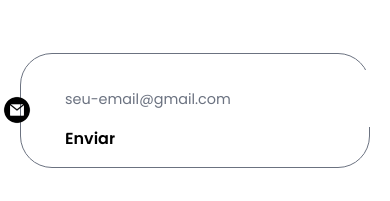
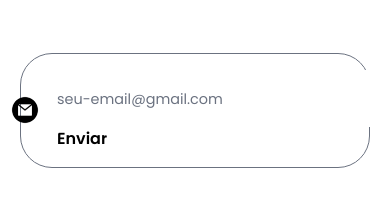
Before and after one commit to danielbelle/portfolio-reactjs-tailwindcss, a React (Create React App) app: page / in a window 390 px wide. Shown: the part 2952-3153 px from the top of the page. Built offline with nearby package versions, Linux system fonts and the light colour scheme.

Commit message:
v4.4 - width celphone ajusted4

```diff
--- a/src/Components/Contact.jsx
+++ b/src/Components/Contact.jsx
@@ -50,14 +50,14 @@ function Contact() {
         E-mail
       </h1>
       <div className="flex justify-center rounded-[32px] border-solid border-[0.1rem] border-gray-500 sm:m-auto bg-transparent m-5">
-        <div className="flex items-center justify-center gap-[1rem] m-[1rem]">
+        <div className="flex items-center justify-center gap-0 sm:gap-[1rem] m-[1rem]">
           <img
             src={Email}
             alt="Ícone E-mail"
             className="cursor-default h-[2rem] ml-[0.5rem]"
           />
           <form ref={form} onSubmit={sendEmail}>
-            <div className="bg-white max-w-[700px] w-[70%] sm:w-[100%] items-center rounded-[5rem]">
+            <div className="bg-transparent max-w-[700px] w-[70%] sm:w-[100%] items-center rounded-[5rem]">
               <input
                 type="email"
                 name="user_email"
@@ -67,7 +67,7 @@ function Contact() {
                 className="flex-1 h-[100%] border-none outline-none font-[1rem] sm:font-[1.3rem] px-[1rem] py-[1rem] sm:placeholder:text-[1.1rem] placeholder:text-[0.9rem] placeholder:text-gray-500"
               ></input>
               <input
-                className="bg-white rounded-[5rem] text-[1rem] sm:text-[1.2rem] cursor-pointer font-[600] text-black transition duration-200 items-center justify-center ml-[1rem]"
+                className="bg-transparent rounded-[5rem] text-[1rem] sm:text-[1.2rem] cursor-pointer font-[600] text-black transition duration-200 items-center justify-center ml-[1rem]"
                 type="submit"
                 value={"Enviar"}
               />
```
